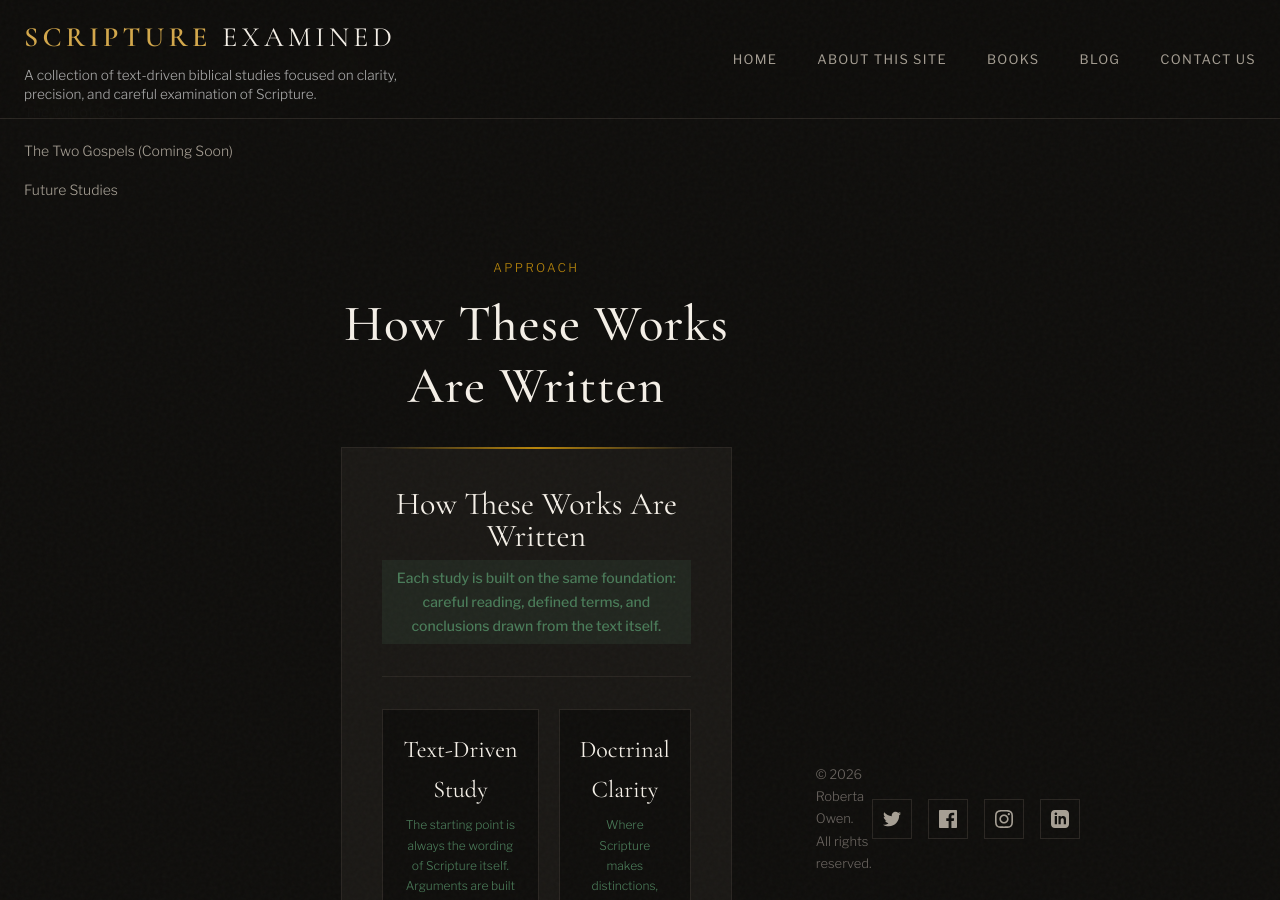
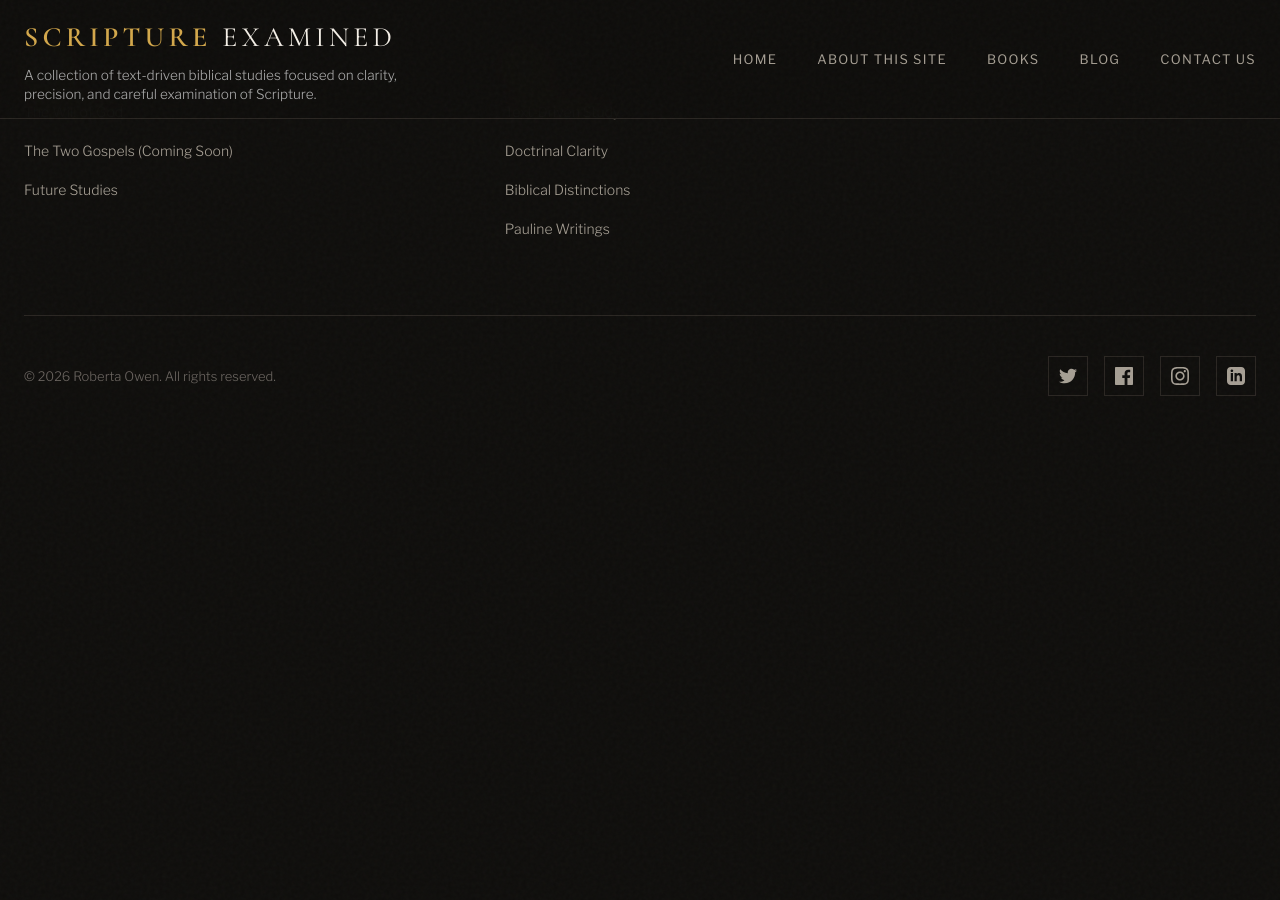
Before and after one commit to ScriptureExamined/PaulineEpistles, a Jekyll site: the page built from index.html, in a window 1280 px wide and 900 px high, scrolled down 2149 px. Built offline with Jekyll 4.4.1, drawn with Linux system fonts in a browser that asks for light colours; after the commit the page ends 2585 px from its top, so only the background shows below that; some of the changed text lies outside the part shown.

Commit message:
Update default.html

```diff
--- a/_layouts/default.html
+++ b/_layouts/default.html
@@ -143,91 +143,7 @@ layout: none
 
           <div class="footer-col">
             <h4 class="footer-title">Focus</h4>
-
-
-            <section id="text-driven" class="section about-approach">
-  <div class="container">
-    <div class="section-header">
-      <div class="section-label">Approach</div>
-      <h2 class="section-title">How These Works Are Written</h2>
-    </div>
-
-    <div class="approach-card-wrap">
-      <div class="price-card">
-        <div class="price-main" style="text-align: center">
-          <div class="price-value" style="font-size: 32px">
-            How These Works Are Written
-          </div>
-          <span class="price-change" style="text-align: center; display: block">
-            Each study is built on the same foundation: careful reading, defined
-            terms, and conclusions drawn from the text itself.
-          </span>
-        </div>
-
-        <div class="price-metals">
-          <div class="metal-item" style="text-align: center">
-            <div class="metal-price">Text-Driven Study</div>
-            <div class="metal-change">
-              The starting point is always the wording of Scripture itself.
-              Arguments are built from the text, not from conclusions brought
-              into it.
-            </div>
-          </div>
-
-          <div class="metal-item" style="text-align: center">
-            <div class="metal-price">Doctrinal Clarity</div>
-            <div class="metal-change">
-              Where Scripture makes distinctions, those distinctions are
-              preserved. They are not merged together for the sake of simplicity
-              or tradition.
-            </div>
-          </div>
-
-          <div class="metal-item" style="text-align: center">
-            <div class="metal-price">Biblical Distinctions</div>
-            <div class="metal-change">
-              Theology is handled with attention to language, structure, and
-              context. Terms are not treated loosely, and conclusions are tied
-              directly to what is written.
-            </div>
-          </div>
-
-          <div class="metal-item" style="text-align: center">
-            <div class="metal-price">Pauline Writings</div>
-            <div class="metal-change">
-              The objective is not to impose a system onto Scripture, but to
-              follow the text wherever it leads, even when that challenges
-              familiar interpretations.
-            </div>
-          </div>
-        </div>
-      </div>
-    </div>
-
-
-
-
-
-
-
-
-
-
-
-
-
-
-
-
-
-
-
-
-
-
-
-
-            <!--<ul class="footer-links">
+            <ul class="footer-links">
               <li>
                 <a href="{{ '/about.html#text-driven' | relative_url }}"
                   >Text-Driven Study</a
@@ -246,7 +162,7 @@ layout: none
                   >Pauline Writings</a
                 >
               </li>
-            </ul>-->
+            </ul>
           </div>
         </div>
 
```
